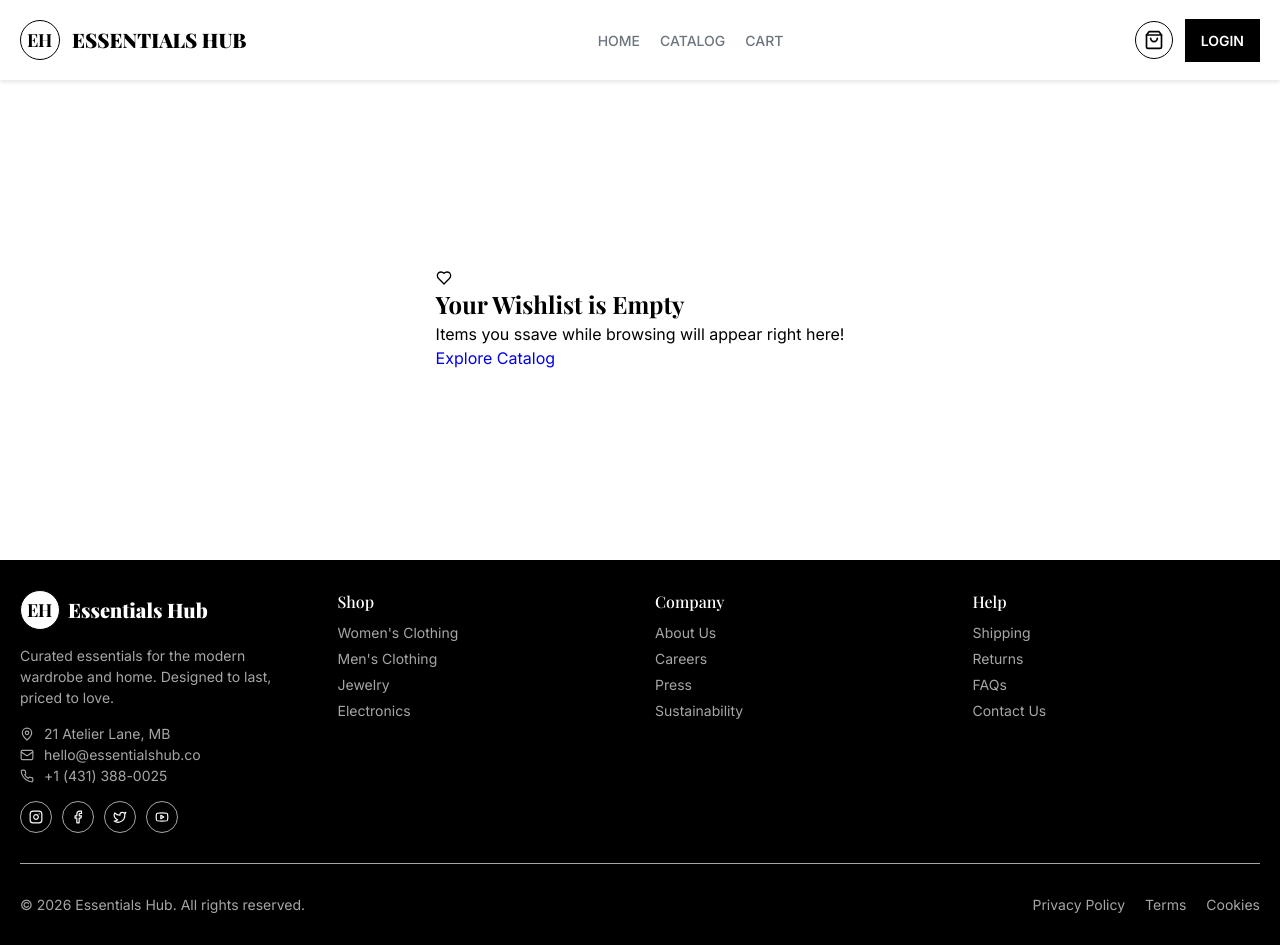
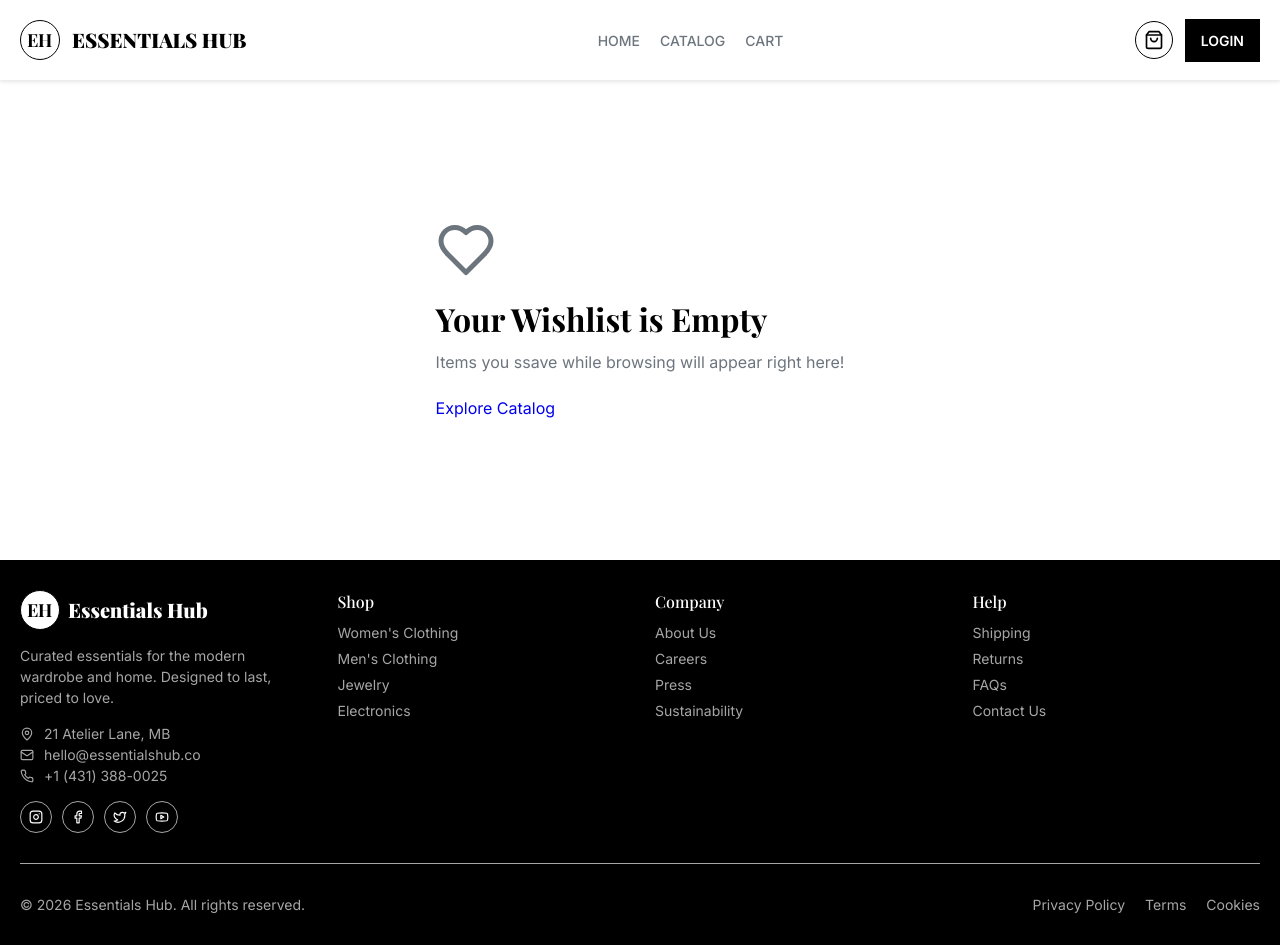
Before and after one commit to Fejiro001/essentials-hub, a React (Create React App) app: page /favorites in a window 1280 px wide. Built offline with nearby package versions, Linux system fonts and the light colour scheme; a web font is replaced by a local one.

Commit message:
adding the fontsize

```diff
--- a/src/css/Favorites.css
+++ b/src/css/Favorites.css
@@ -16,3 +16,22 @@
     text-align: center;
     max-width: 440px;
 }
+
+.favorites-page-empty .empty-icon {
+  font-size: var(--fs-5xl);
+  color: var(--color-muted);
+  margin-bottom: 1.5rem;
+}
+
+.favorites-page-empty h2 {
+  font-size: var(--fs-2xl);
+  color: var(--color-black);
+  margin-bottom: 0.75rem;
+}
+
+.favorites-page-empty p {
+  font-size: var(--fs-base);
+  color: var(--color-muted);
+  margin-bottom: 2rem;
+  line-height: 1.6;
+}
```
